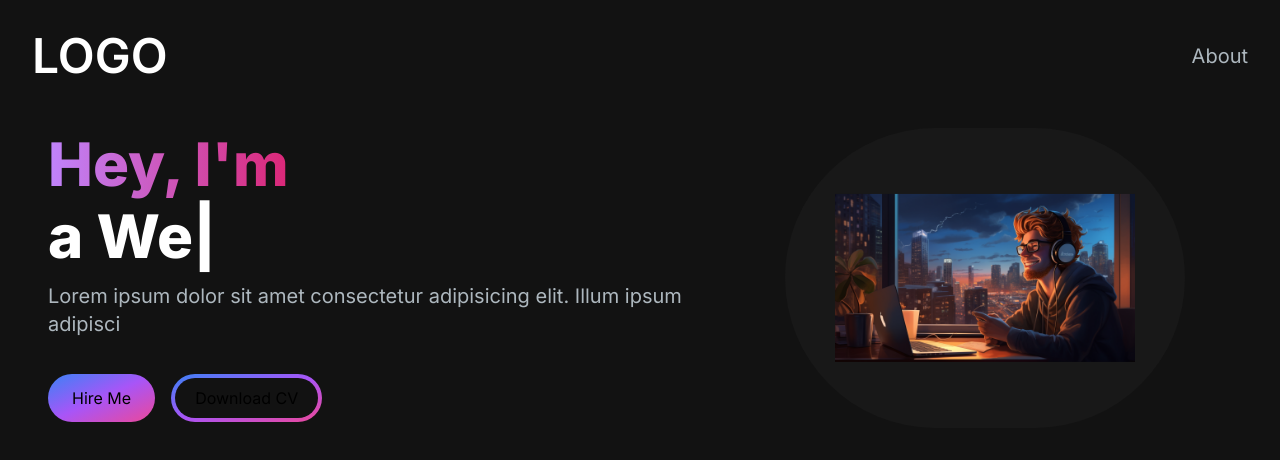
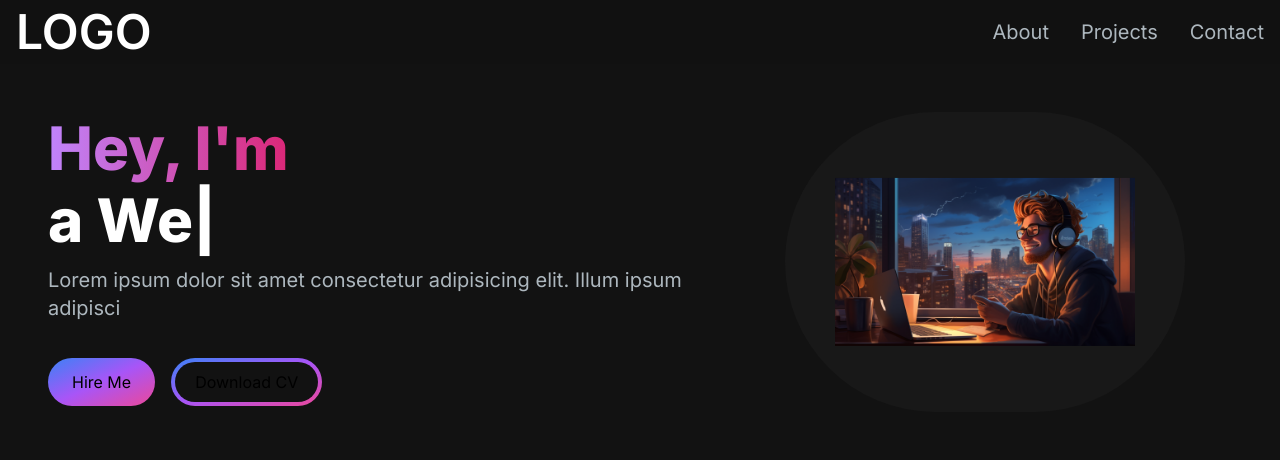
Before and after one commit to rtagl/about-me, a Next.js app: page / in a window 1280 px wide. Shown: the top 460 px of the page. Built offline with nearby package versions, Linux system fonts and the light colour scheme.

Commit message:
add hero and nav

```diff
--- /dev/null
+++ b/app/components/AboutSection.jsx
@@ -0,0 +1,5 @@
+const AboutSection = () => {
+	return <div>AboutSection</div>;
+};
+
+export default AboutSection;
--- /dev/null
+++ b/app/components/MenuOverlay.jsx
@@ -0,0 +1,13 @@
+import NavLink from './NavLink';
+
+const MenuOverlay = ({ links }) => {
+	return (
+		<ul className="flex flex-col py-4 items-center">
+			{links.map((link, index) => (
+				<NavLink key={index} href={link.path} title={link.title} />
+			))}
+		</ul>
+	);
+};
+
+export default MenuOverlay;
--- a/app/components/Navbar.jsx
+++ b/app/components/Navbar.jsx
@@ -1,5 +1,9 @@
+'use client';
+import { useState } from 'react';
 import Link from 'next/link';
 import NavLink from './NavLink';
+import MenuOverlay from './MenuOverlay';
+import { Bars3Icon, XMarkIcon } from '@heroicons/react/24/solid';
 
 const navLinks = [
 	{
@@ -10,23 +14,49 @@
 		title: 'Projects',
 		path: '#projects',
 	},
+	{
+		title: 'Contact',
+		path: '#contact',
+	},
 ];
 
 const Navbar = () => {
+	const [navbarOpen, setNavbarOpen] = useState(false);
+
 	return (
-		<nav>
-			<div className="flex flex-wrap items-center justify-between mx-auto p-8">
-				<Link href="/" className="text-5xl text-white font-semibold">
+		<nav className="fixed top-0 left-0 right-0 z-10 bg-[#121212] bg-opacity-90">
+			<div className="flex flex-wrap items-center justify-between mx-auto px-4 py-2">
+				<Link href="/" className="text-2xl md:text-5xl text-white font-semibold">
 					LOGO
 				</Link>
+				<div className="mobile-menu block md:hidden">
+					{!navbarOpen ? (
+						<button
+							onClick={() => setNavbarOpen(true)}
+							className="flex items-center px-3 py-2 border rounded border-slate-200 text-slate-200 hover:text-white hover:border-white">
+							<Bars3Icon className="h-5 w-5" />
+						</button>
+					) : (
+						<button
+							onClick={() => setNavbarOpen(false)}
+							className="flex items-center px-3 py-2 border rounded border-slate-200 text-slate-200 hover:text-white hover:border-white">
+							<XMarkIcon className="h-5 w-5" />
+						</button>
+					)}
+				</div>
 				<div className="menu hidden md:block md:w-auto" id="navbar">
-					<ul>
-						<li>
-							<NavLink href="#about" title="About" />
-						</li>
+					<ul className="flex p-4 md:p-0 md:flex-row md:space-x-8 mt-0">
+						{navLinks.map((link) => {
+							return (
+								<li key={link.title}>
+									<NavLink href={link.path} title={link.title} />
+								</li>
+							);
+						})}
 					</ul>
 				</div>
 			</div>
+			{navbarOpen ? <MenuOverlay links={navLinks} /> : null}
 		</nav>
 	);
 };
--- a/app/page.js
+++ b/app/page.js
@@ -6,7 +6,7 @@
 	return (
 		<main className="flex min-h-screen flex-col bg-[#121212]">
 			<Navbar />
-			<div className="container mx-auto px-12 py-4">
+			<div className="container mt-24 mx-auto px-12 py-4">
 				<HeroSection />
 			</div>
 		</main>
--- a/package.json
+++ b/package.json
@@ -9,6 +9,7 @@
     "lint": "next lint"
   },
   "dependencies": {
+    "@heroicons/react": "^2.0.18",
     "autoprefixer": "10.4.16",
     "eslint": "8.53.0",
     "eslint-config-next": "14.0.1",
```
Also changed, not shown: 1 other file (tests, documents, lock files or other folders).
